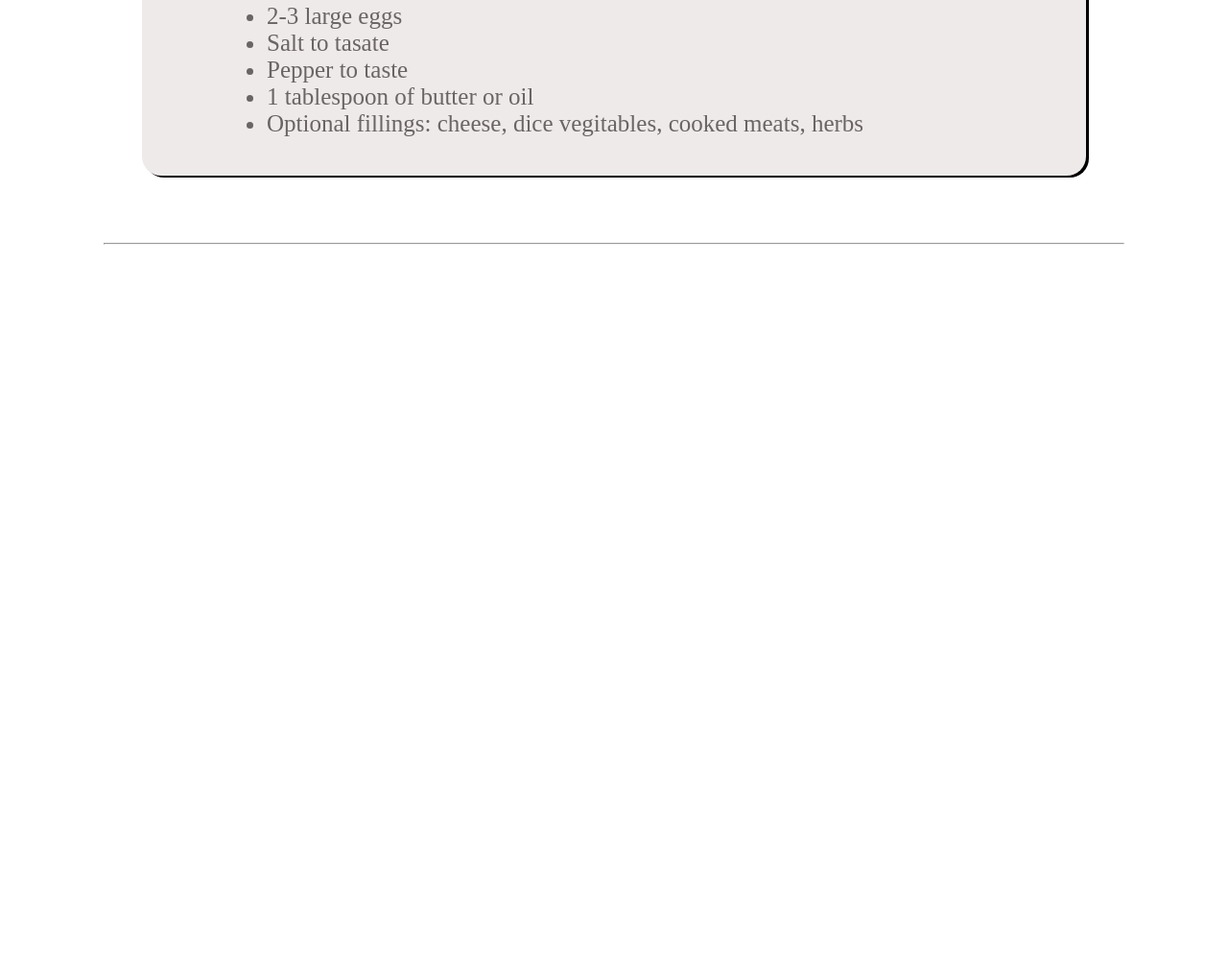
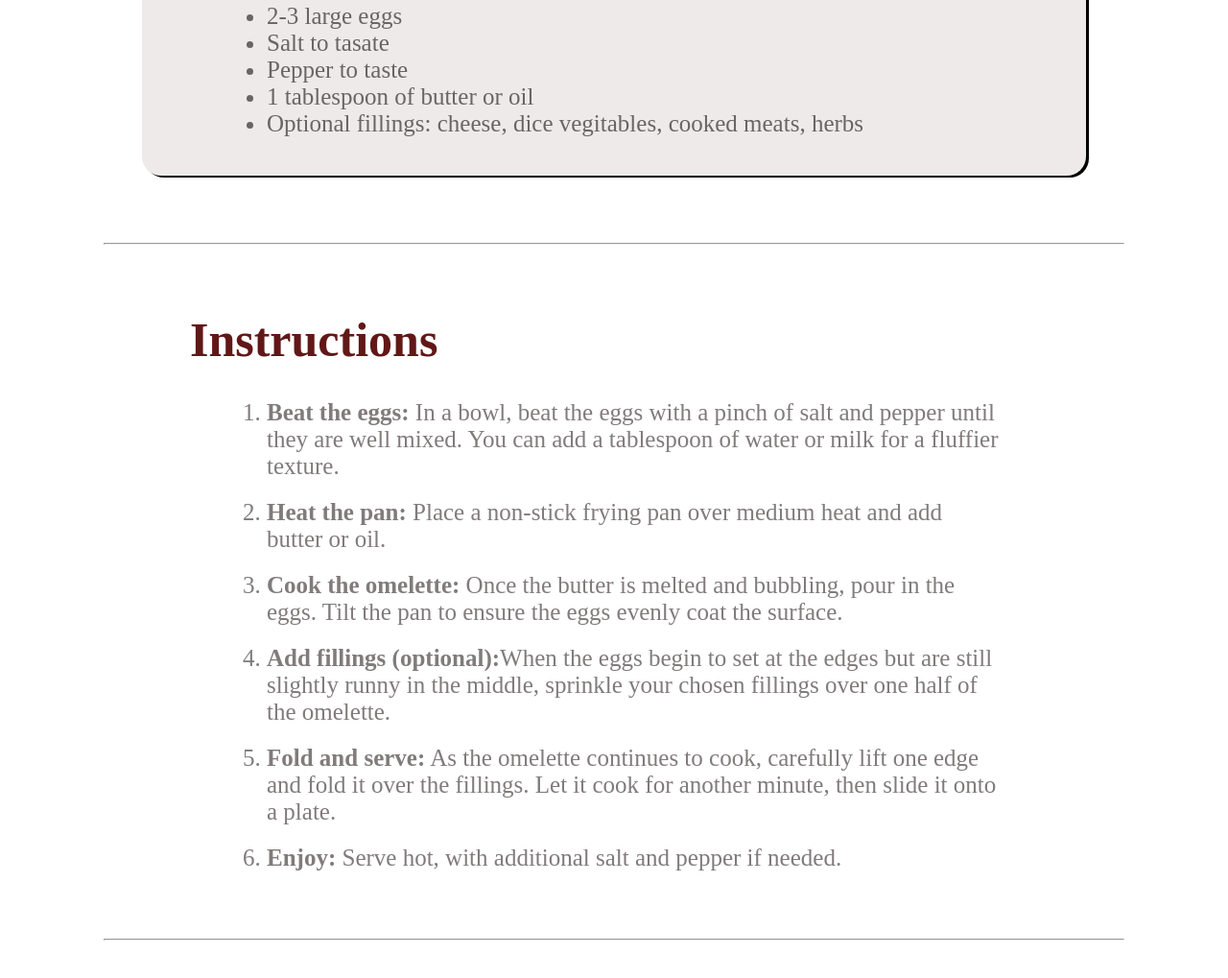
Before and after one commit to Xubaear/Recipe, a plain HTML site: page index.html in a window 1280 px wide. Shown: the part 1640-2659 px from the top of the page at 96% size. Before the commit the page ends 2009 px from the top, so only its background shows below. Drawn offline with Linux system fonts and the light colour scheme.

Commit message:
Instructions

```diff
--- a/index.html
+++ b/index.html
@@ -51,6 +51,25 @@
 </div>
 <hr style="margin: 70px 100px;">
 
+<div>
+    <div class="instructions">
+        <h1>Instructions</h1>
+    </div>
+
+    <div>
+        <ol>
+            <li><b>Beat the eggs:</b> In a bowl, beat the eggs with a pinch of salt and pepper until they are well mixed. You can add a tablespoon of water or milk for a fluffier texture.</li>
+            <li style="margin-top: 20px;"><b>Heat the pan:</b> Place a non-stick frying pan over medium heat and add butter or oil.</li>
+            <li style="margin-top: 20px;"><b>Cook the omelette:</b> Once the butter is melted and bubbling, pour in the eggs. Tilt the pan to ensure the eggs evenly coat the surface.</li>
+            <li style="margin-top: 20px;"><b>Add fillings (optional):</b>When the eggs begin to set at the edges but are still slightly runny in the middle, sprinkle your chosen fillings over one half of the omelette.</li>
+            <li style="margin-top: 20px;"><b>Fold and serve:</b> As the omelette continues to cook, carefully lift one edge and fold it over the fillings. Let it cook for another minute, then slide it onto a plate.</li>
+            <li style="margin-top: 20px;"><b>Enjoy:</b> Serve hot, with additional salt and pepper if needed.</li>
+        </ol>
+    </div>
+</div>
+<hr style="margin: 70px 100px;">
+
+
 
 
     </main>
--- a/style.css
+++ b/style.css
@@ -26,3 +26,9 @@ color: rgb(98, 23, 23)}
     padding-top: 15px;
 font-size: 30px;
 color: rgb(98, 23, 23)}
+
+.instructions{font-size: 25px; margin-left: 190px; color: rgb(98, 23, 23);}
+
+div ol li{margin-left: 230px;
+    margin-right: 230px;
+font-size: 25px; color: rgb(129, 123, 123);}
```
